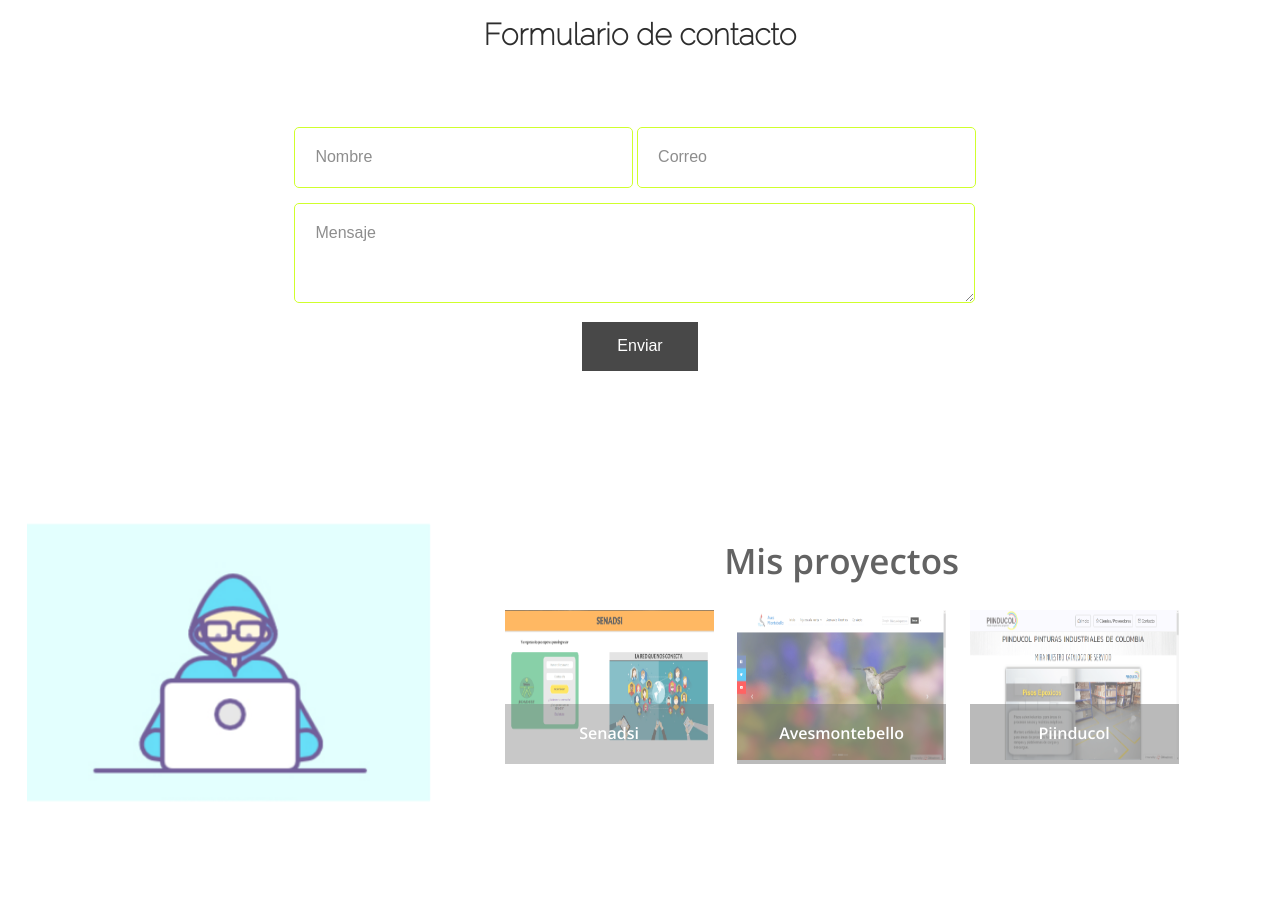
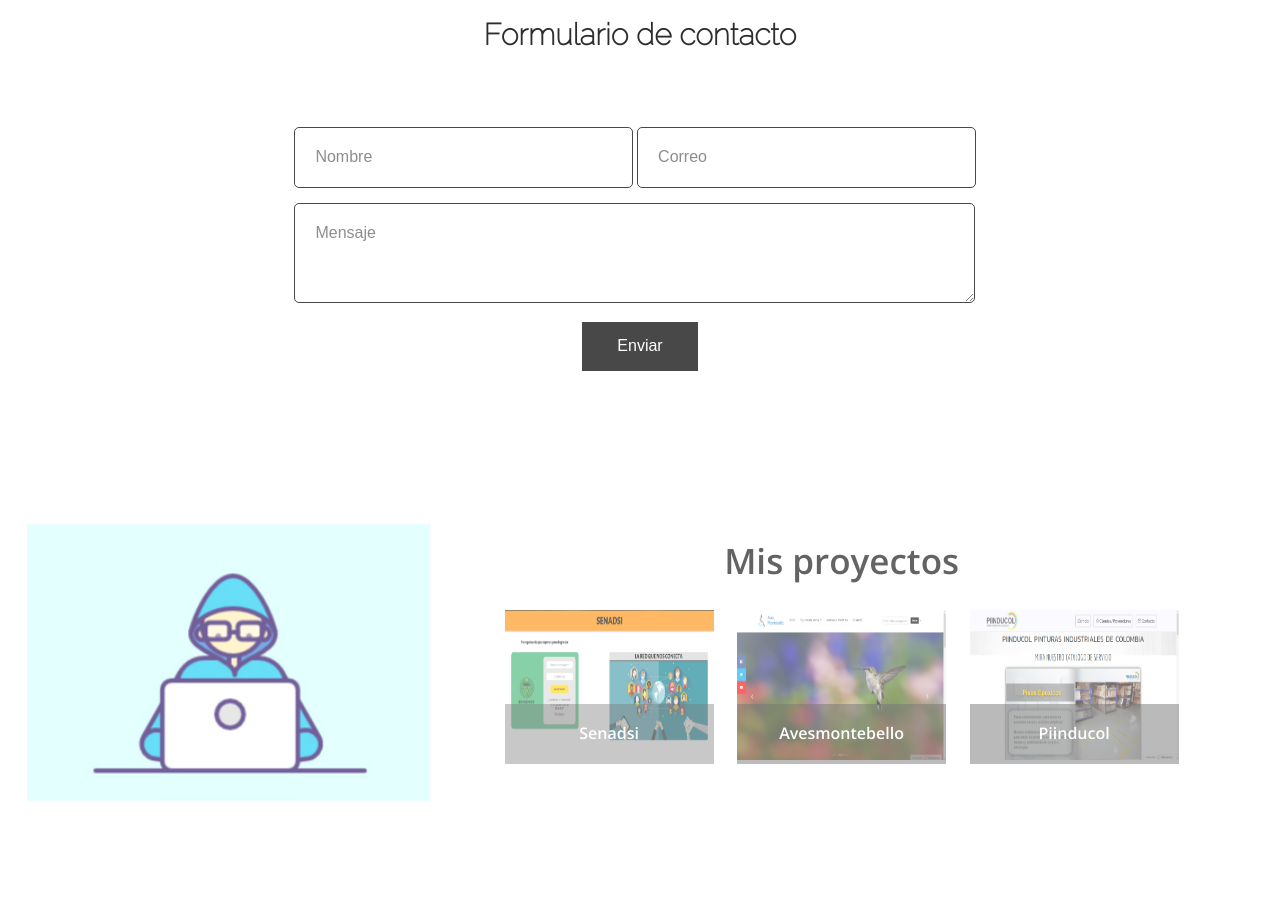
Before and after one commit to davisdev7/folio, a plain HTML site: page index.html in a window 1280 px wide. Shown: the part 2160-3084 px from the top of the page. Drawn offline with nearby package versions, Linux system fonts and the light colour scheme.

Commit message:
cambio bordes

```diff
--- a/css/styleindex.css
+++ b/css/styleindex.css
@@ -316,14 +316,14 @@ form input[type="text"], form input[type="email"] {
     box-sizing: border-box;
     margin-bottom: 15px;
     padding: 20px 20px;
-    border: 1px solid rgba(198, 255, 0, 1);
+    border: 1.5px solid rgba(33, 33, 33, 1);
     border-radius: 5px;
     color: #a4a4a4;
 }
 
 form input[type="text"]:focus, form input[type="email"]:focus, form textarea:focus {
     background: rgba(236, 239, 241, 0.4);
-    border: 1px solid rgba(139, 195, 74, 1);
+    border: 1.5px solid rgba(33, 33, 33, 1);
     color: black;
 }
 
@@ -332,7 +332,7 @@ form textarea {
     box-sizing: border-box;
     margin-bottom: 15px;
     padding: 20px 20px;
-    border: 1px solid rgba(198, 255, 0, 1);
+    border: 1.5px solid rgba(33, 33, 33, 1);
     border-radius: 5px;
     min-width: 98.5%;
     max-width: 97.5%;
```
